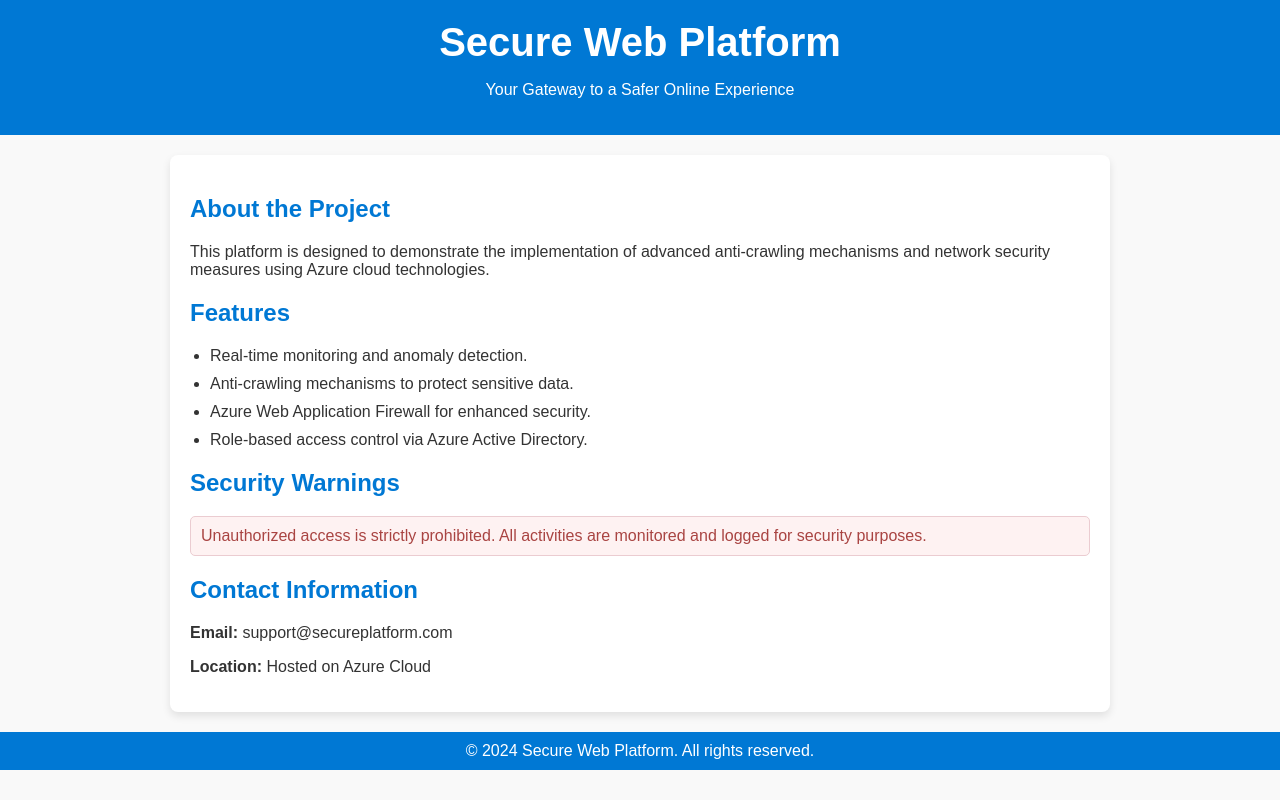
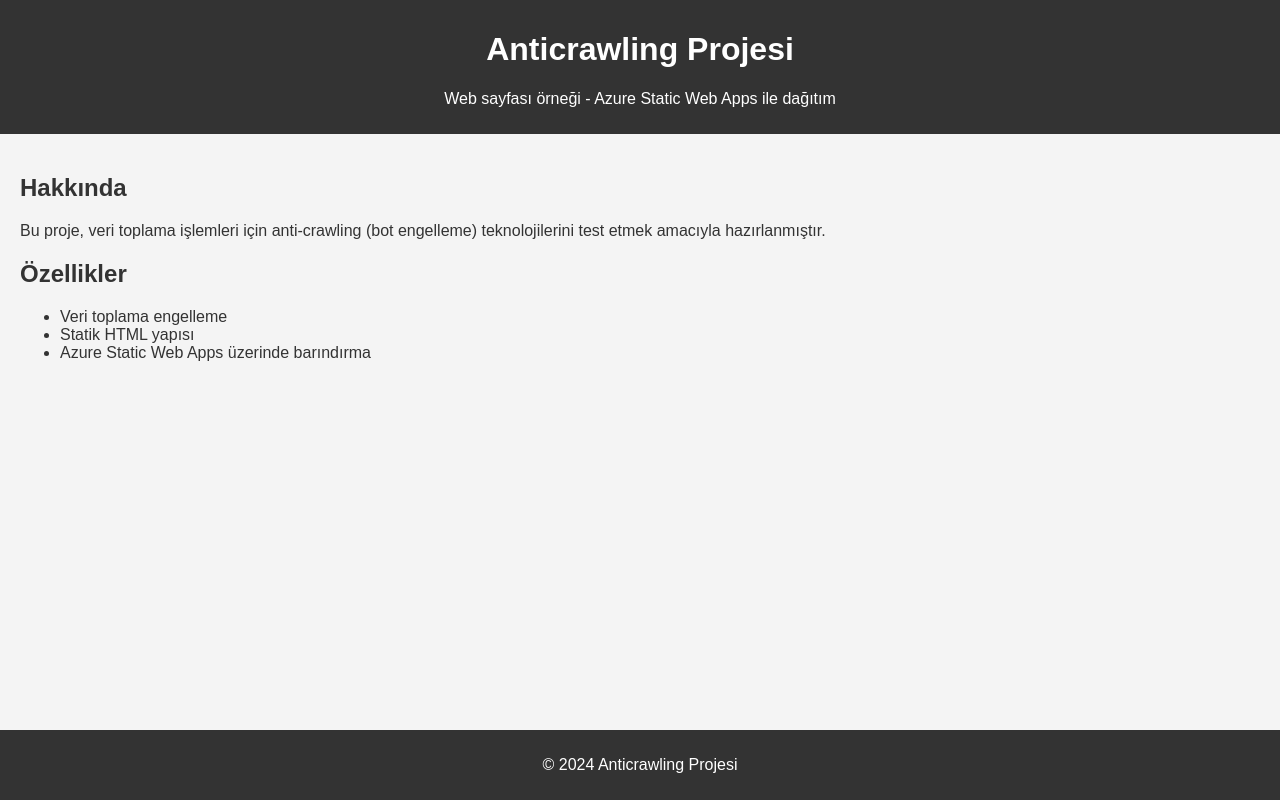
Before and after one commit to mehmetsaricam/anticrawlingproject, a plain HTML site: page index.html in a window 1280 px wide. Drawn offline with Linux system fonts and the light colour scheme.

Commit message:
index.html

```diff
--- a/index.html
+++ b/index.html
@@ -1,89 +1,58 @@
 <!DOCTYPE html>
-<html lang="en">
+<html lang="tr">
 <head>
     <meta charset="UTF-8">
     <meta name="viewport" content="width=device-width, initial-scale=1.0">
-    <title>Secure Web Platform</title>
+    <meta http-equiv="X-UA-Compatible" content="ie=edge">
+    <title>Anticrawling Projesi</title>
     <style>
         body {
             font-family: Arial, sans-serif;
+            background-color: #f4f4f4;
+            color: #333;
             margin: 0;
             padding: 0;
-            background-color: #f9f9f9;
-            color: #333;
         }
         header {
-            background-color: #0078D4;
-            color: #fff;
+            background-color: #333;
+            color: white;
+            padding: 10px 20px;
             text-align: center;
-            padding: 20px 0;
         }
-        header h1 {
-            margin: 0;
-            font-size: 2.5em;
+        main {
+            padding: 20px;
         }
-        .container {
-            max-width: 900px;
-            margin: 20px auto;
-            padding: 20px;
-            background: #fff;
-            border-radius: 8px;
-            box-shadow: 0 4px 8px rgba(0, 0, 0, 0.1);
-        }
-        h2 {
-            color: #0078D4;
-        }
-        ul {
-            padding-left: 20px;
-        }
-        ul li {
-            margin-bottom: 10px;
-        }
-        .footer {
+        footer {
+            background-color: #333;
+            color: white;
             text-align: center;
-            margin-top: 20px;
-            padding: 10px;
-            background-color: #0078D4;
-            color: white;
-        }
-        .security-warning {
-            background: #fef2f2;
-            color: #a94442;
-            border: 1px solid #ebccd1;
-            padding: 10px;
-            margin: 10px 0;
-            border-radius: 5px;
+            padding: 10px 0;
+            position: fixed;
+            width: 100%;
+            bottom: 0;
         }
     </style>
 </head>
 <body>
     <header>
-        <h1>Secure Web Platform</h1>
-        <p>Your Gateway to a Safer Online Experience</p>
+        <h1>Anticrawling Projesi</h1>
+        <p>Web sayfası örneği - Azure Static Web Apps ile dağıtım</p>
     </header>
-    <div class="container">
-        <h2>About the Project</h2>
-        <p>This platform is designed to demonstrate the implementation of advanced anti-crawling mechanisms and network security measures using Azure cloud technologies.</p>
 
-        <h2>Features</h2>
+    <main>
+        <h2>Hakkında</h2>
+        <p>Bu proje, veri toplama işlemleri için anti-crawling (bot engelleme) teknolojilerini test etmek amacıyla hazırlanmıştır.</p>
+
+        <h2>Özellikler</h2>
         <ul>
-            <li>Real-time monitoring and anomaly detection.</li>
-            <li>Anti-crawling mechanisms to protect sensitive data.</li>
-            <li>Azure Web Application Firewall for enhanced security.</li>
-            <li>Role-based access control via Azure Active Directory.</li>
+            <li>Veri toplama engelleme</li>
+            <li>Statik HTML yapısı</li>
+            <li>Azure Static Web Apps üzerinde barındırma</li>
         </ul>
+    </main>
 
-        <h2>Security Warnings</h2>
-        <div class="security-warning">
-            Unauthorized access is strictly prohibited. All activities are monitored and logged for security purposes.
-        </div>
-
-        <h2>Contact Information</h2>
-        <p><strong>Email:</strong> support@secureplatform.com</p>
-        <p><strong>Location:</strong> Hosted on Azure Cloud</p>
-    </div>
-    <footer class="footer">
-        &copy; 2024 Secure Web Platform. All rights reserved.
+    <footer>
+        <p>&copy; 2024 Anticrawling Projesi</p>
     </footer>
 </body>
 </html>
```
